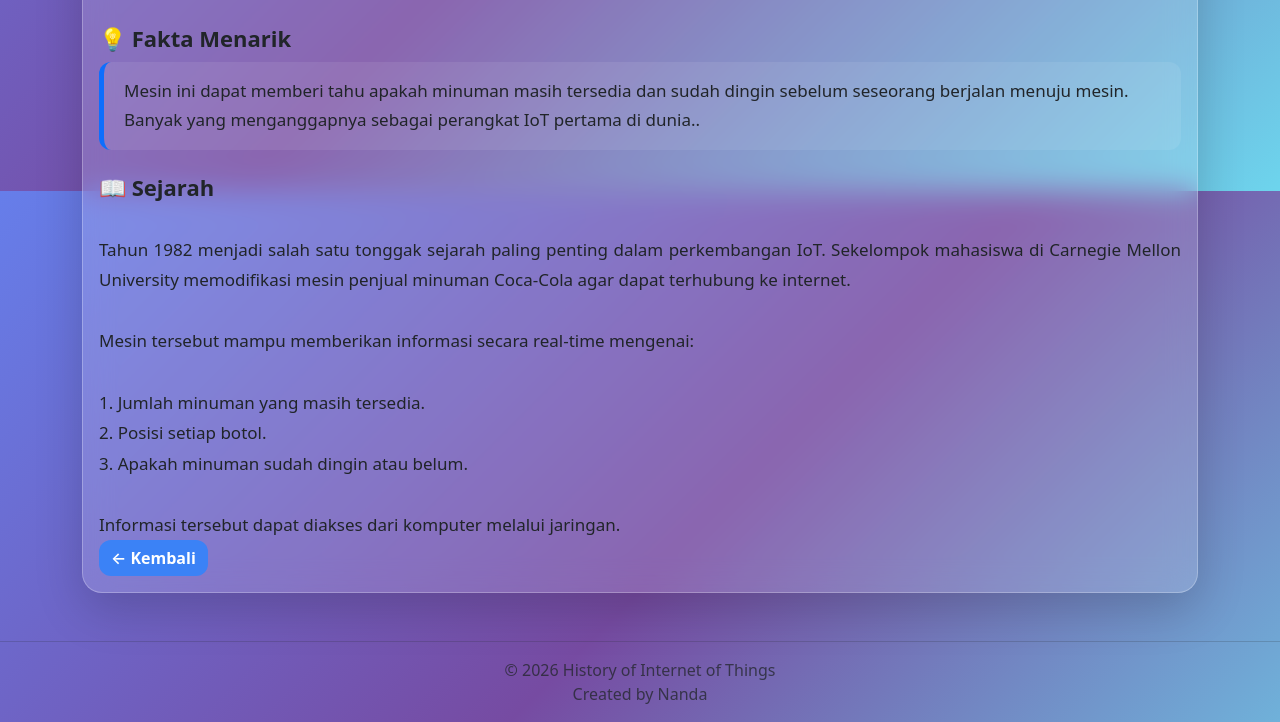
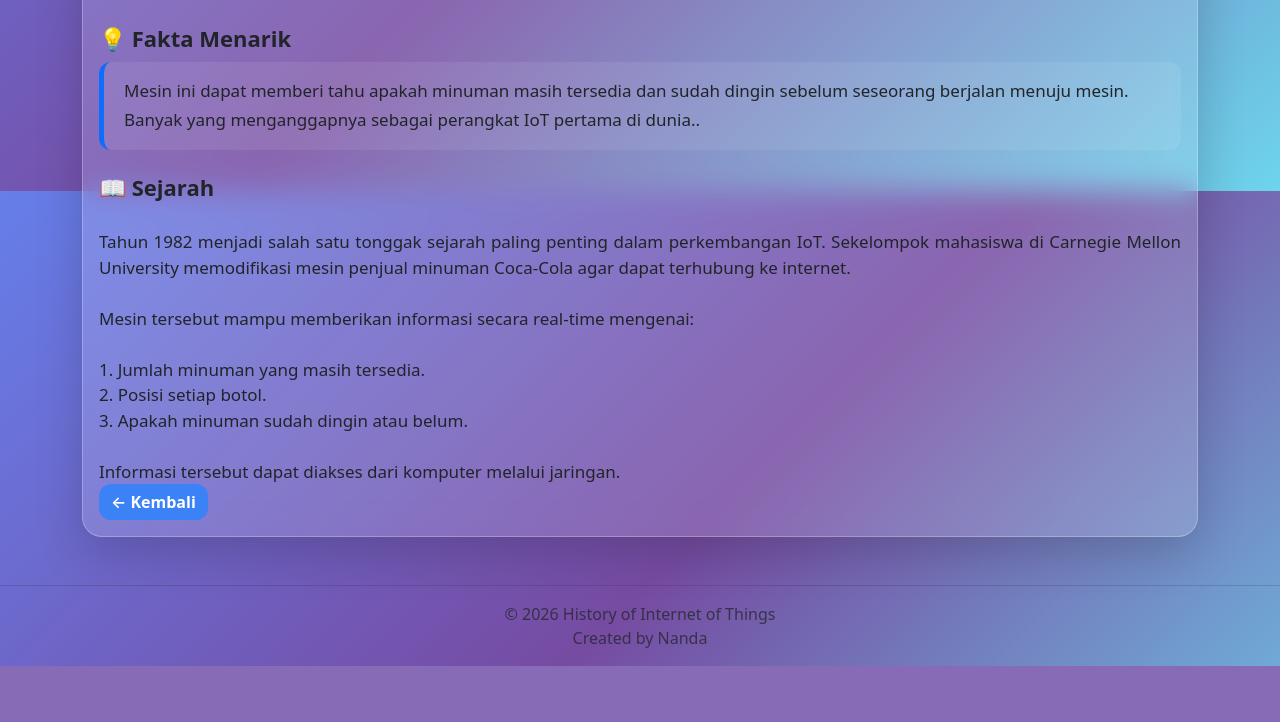
Before and after one commit to IlhamAnanda098/Iot-History, a Flask app: page /history/1982 in a window 1280 px wide. Shown: the part 609-1331 px from the top of the page. After the commit the page ends 1275 px from the top, so only its background shows below. Run offline with Flask 3, Linux system fonts and the light colour scheme; a user stored in the database is signed in.

```diff
--- a/static/css/style.css
+++ b/static/css/style.css
@@ -308,6 +308,6 @@ color:#eee;
 .history-content{
     white-space:pre-line;
     text-align:justify;
-    line-height:1.8;
+    line-height:1.5;
     font-size:17px;
 }
--- a/templates/detail.html
+++ b/templates/detail.html
@@ -52,7 +52,7 @@ style="height:350px;object-fit:cover;">
     </h5>
 
     <div class="history-content">
-    {{ history.content|trim }}
+    {{ history.content.strip() }}
     </div>
 
 </div>
```
